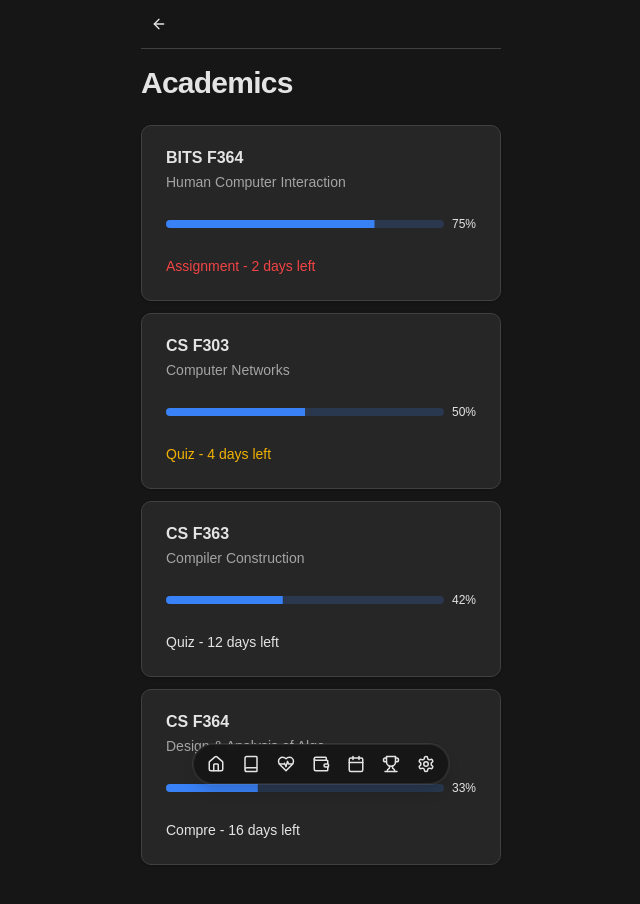
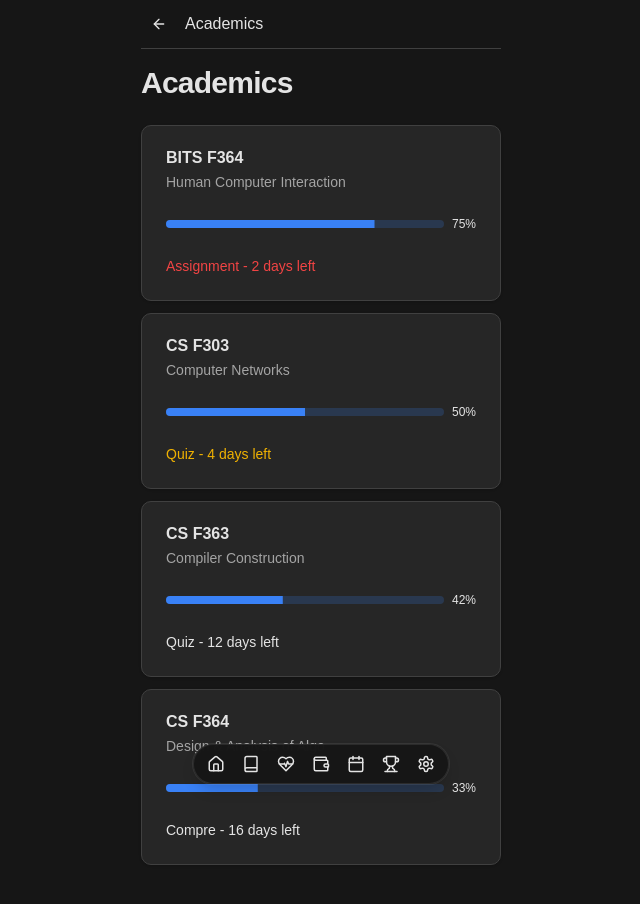
Before and after one commit to soumitradev/hci-demo, a React (Vite) app: page /academics in a window 1280 px wide. Shown: the top 904 px of the page, without its empty margins (319-959 px from the left). Built offline with nearby package versions, Linux system fonts and the light colour scheme.

Commit message:
add titles to pages

```diff
--- a/src/components/Header.tsx
+++ b/src/components/Header.tsx
@@ -1,15 +1,19 @@
 import { LucideArrowLeft } from "lucide-react";
 import { Button } from "./ui/button";
-import { useRouter } from "@tanstack/react-router";
+import { useMatches, useRouter } from "@tanstack/react-router";
 
 export default function Header() {
   const router = useRouter();
+  const matches = useMatches();
   return <header className="border-b mb-4">
     <div className="flex items-center h-12 gap-2">
       <Button onClick={() => router.history.back()} size="icon" variant="ghost">
         <LucideArrowLeft />
       </Button>
-      <span></span>
+      <span>
+        {/* @ts-ignore */}
+        {matches.map((match) => match.staticData.title).filter(Boolean).join(" / ")}
+      </span>
     </div>
   </header>
 }
--- a/src/routes/__root.tsx
+++ b/src/routes/__root.tsx
@@ -1,18 +1,21 @@
-import { Outlet, createRootRoute } from '@tanstack/react-router'
+import { Outlet, createRootRoute, useLocation } from '@tanstack/react-router'
 import { TanStackRouterDevtools } from '@tanstack/react-router-devtools'
 
 import NavigationMenu from '@/components/NavigationMenu'
 import Header from '@/components/Header'
 
 export const Route = createRootRoute({
-  component: () => (
-    <>
+  component: () => {
+    const pathname = useLocation({
+      select: (location) => location.pathname
+    });
+    return <>
       <div className='max-w-sm px-3 mx-auto pb-16'>
-        <Header />
+        {pathname !== '/' && <Header />}
         <Outlet />
         <NavigationMenu />
       </div>
       <TanStackRouterDevtools />
     </>
-  ),
+  }
 })
--- a/src/routes/academics/course/index.tsx
+++ b/src/routes/academics/course/index.tsx
@@ -15,6 +15,9 @@ import { useEffect, useState } from 'react';
 
 export const Route = createFileRoute('/academics/course/')({
   component: RouteComponent,
+  staticData: {
+    title: 'Course',
+  },
 })
 
 function HandoutProgress() {
--- a/src/routes/academics/index.tsx
+++ b/src/routes/academics/index.tsx
@@ -5,6 +5,9 @@ import { createFileRoute, Link } from '@tanstack/react-router'
 
 export const Route = createFileRoute('/academics/')({
   component: RouteComponent,
+  staticData: {
+    title: 'Academics',
+  },
 })
 
 
--- a/src/routes/dashboard/index.tsx
+++ b/src/routes/dashboard/index.tsx
@@ -6,6 +6,9 @@ import { LucideBook, LucideHeartPulse, LucideWallet } from 'lucide-react'
 
 export const Route = createFileRoute('/dashboard/')({
   component: RouteComponent,
+  staticData: {
+    title: 'Dashboard',
+  }
 })
 
 function RouteComponent() {
--- a/src/routes/finances/index.tsx
+++ b/src/routes/finances/index.tsx
@@ -2,6 +2,9 @@ import { createFileRoute } from '@tanstack/react-router'
 
 export const Route = createFileRoute('/finances/')({
   component: RouteComponent,
+  staticData: {
+    title: 'Finances',
+  },
 })
 
 function RouteComponent() {
--- a/src/routes/fitness/index.tsx
+++ b/src/routes/fitness/index.tsx
@@ -2,6 +2,9 @@ import { createFileRoute } from '@tanstack/react-router'
 
 export const Route = createFileRoute('/fitness/')({
   component: RouteComponent,
+  staticData: {
+    title: 'Fitness',
+  },
 })
 
 function RouteComponent() {
--- a/src/routes/index.tsx
+++ b/src/routes/index.tsx
@@ -8,7 +8,7 @@ export const Route = createFileRoute('/')({
 
 function App() {
   return (
-    <main className='flex flex-col items-center justify-center min-h-svh'>
+    <main className='flex flex-col items-center justify-center min-h-[85svh]'>
       <h1 className='text-6xl'>Lex</h1>
       <br />
       <Button>
--- a/src/routes/leaderboard/index.tsx
+++ b/src/routes/leaderboard/index.tsx
@@ -2,6 +2,9 @@ import { createFileRoute } from '@tanstack/react-router'
 
 export const Route = createFileRoute('/leaderboard/')({
   component: RouteComponent,
+  staticData: {
+    title: 'Leaderboard',
+  },
 })
 
 function RouteComponent() {
--- a/src/routes/settings/index.tsx
+++ b/src/routes/settings/index.tsx
@@ -4,6 +4,9 @@ import { createFileRoute } from '@tanstack/react-router'
 
 export const Route = createFileRoute('/settings/')({
   component: RouteComponent,
+  staticData: {
+    title: 'Settings',
+  },
 })
 
 function RouteComponent() {
--- a/src/routes/timetable/index.tsx
+++ b/src/routes/timetable/index.tsx
@@ -2,6 +2,9 @@ import { createFileRoute } from '@tanstack/react-router'
 
 export const Route = createFileRoute('/timetable/')({
   component: RouteComponent,
+  staticData: {
+    title: 'Timetable',
+  },
 })
 
 function RouteComponent() {
```
